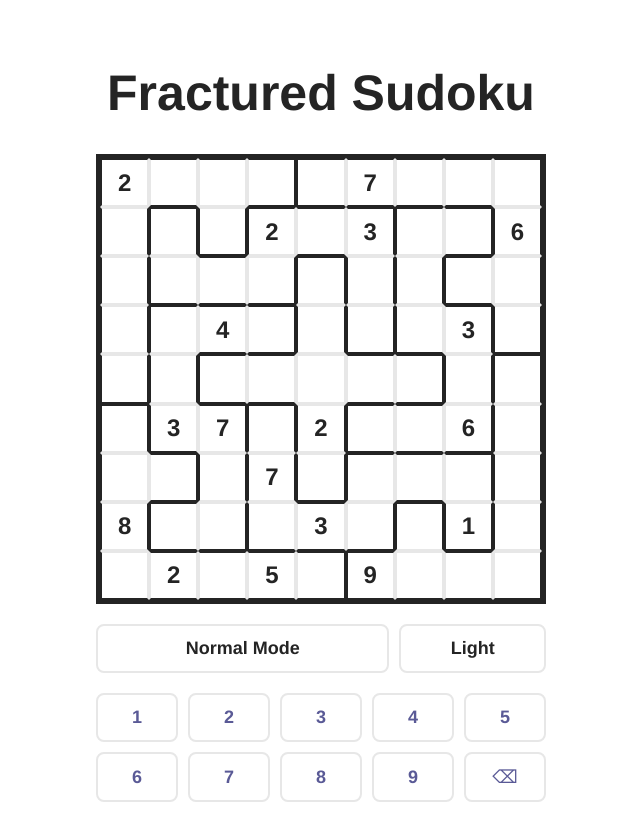
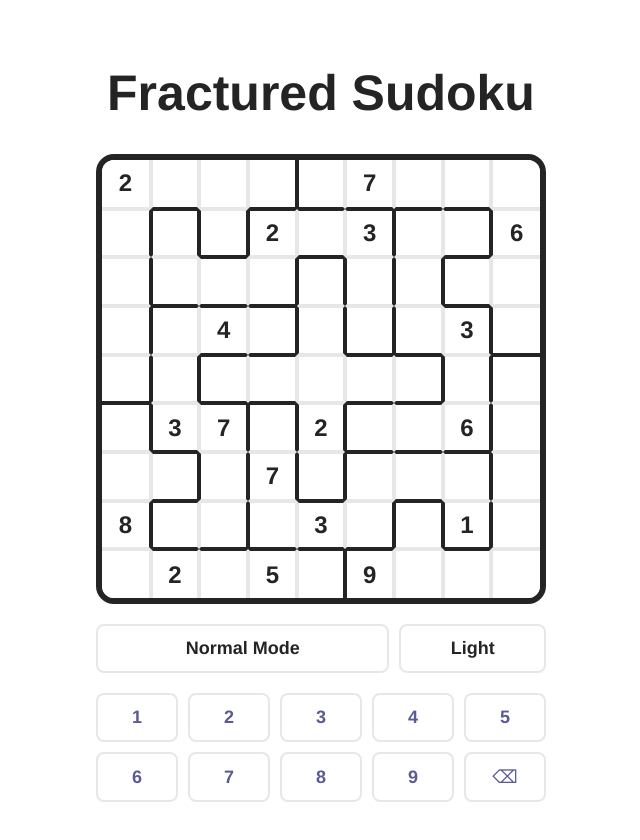
Before and after one commit to loocookie/sudokusudoku, a React (Vite) app: page / in a window 1280 px wide. Shown: the top 840 px of the page, without its empty margins (319-959 px from the left). Built offline with nearby package versions, Linux system fonts and the light colour scheme.

Commit message:
minor fix

```diff
--- a/src/App.jsx
+++ b/src/App.jsx
@@ -29,7 +29,7 @@ function App() {
 
   const [hoveredCell, setHoveredCell] = useState({row: null, col: null, part: null});
   const [clickedCell, setClickedCell] = useState({row: null, col: null, part: null})
-  const outlineBorder = theme === "dark" ? "min(0.71vmin, 4px) solid rgb(219, 219, 219)" : "min(0.71vmin, 4px) solid rgb(36, 36, 36)"
+  const outlineBorder = theme === "dark" ? "min(1.07vmin, 6px) solid rgb(219, 219, 219)" : "min(1.07vmin, 6px) solid rgb(36, 36, 36)"
   const thickBorder = theme === "dark" ? "min(0.36vmin, 2px) solid rgb(219, 219, 219)" : "min(0.36vmin, 2px) solid rgb(36, 36, 36)"
   const thinBorder = theme === "dark" ? "min(0.36vmin, 2px) solid rgb(60, 60, 60)" : "min(0.36vmin, 2px) solid rgb(231, 231, 231)"
   const relatedBackground = theme === "dark" ? "rgb(84, 84, 84)" : "rgb(207, 207, 207)"
@@ -121,7 +121,7 @@ function App() {
     <>
       <h1 style={{color: problemFontColor}}>Fractured Sudoku</h1>
       <div className="game_container" style={{width: "min(80vmin, 450px)", maxWidth: "100%", maxHeight: "100%", display: "grid"}}>
-        <div className="grid_container" style={{aspectRatio: 1 / 1, display: "grid", gridTemplateRows: "repeat(9, 1fr)", border: outlineBorder, transition: "0.25s"}}>
+        <div className="grid_container" style={{aspectRatio: 1 / 1, display: "grid", gridTemplateRows: "repeat(9, 1fr)", border: outlineBorder, transition: "0.25s", borderRadius: "min(3.2vmin, 18px)", overflow: "hidden"}}>
           {partition.map((row, rowIndex) => (
             <div key={rowIndex} className="grid_row" style={{display: "grid", gridTemplateColumns: "repeat(9, 1fr)"}}>
               {row.map((_, columnIndex) => (
@@ -140,10 +140,10 @@ function App() {
                     boxSizing: "border-box",
                     color: problem[rowIndex][columnIndex] === 0 ? playerFontColor : problemFontColor,
                     backgroundColor: (clickedCell?.row === rowIndex && clickedCell.col === columnIndex) ? highlightBackground : ((hoveredCell?.row === rowIndex || hoveredCell?.col === columnIndex || hoveredCell?.part === partition[rowIndex][columnIndex]) ? relatedBackground : defaultBackground),
-                    borderLeft: (columnIndex === 0 || partition[rowIndex][columnIndex] !== partition[rowIndex][columnIndex - 1]) ? thickBorder : thinBorder,
-                    borderRight: (columnIndex === 8 || partition[rowIndex][columnIndex] !== partition[rowIndex][columnIndex + 1]) ? thickBorder : thinBorder,
-                    borderTop: (rowIndex === 0 || partition[rowIndex][columnIndex] !== partition[rowIndex - 1][columnIndex]) ? thickBorder : thinBorder,
-                    borderBottom: (rowIndex === 8 || partition[rowIndex][columnIndex] !== partition[rowIndex + 1][columnIndex]) ? thickBorder : thinBorder,
+                    borderLeft: columnIndex === 0 ? "none" : (partition[rowIndex][columnIndex] !== partition[rowIndex][columnIndex - 1]) ? thickBorder : thinBorder,
+                    borderRight: columnIndex === 8 ? "none" : (partition[rowIndex][columnIndex] !== partition[rowIndex][columnIndex + 1]) ? thickBorder : thinBorder,
+                    borderTop: rowIndex === 0 ? "none" : (partition[rowIndex][columnIndex] !== partition[rowIndex - 1][columnIndex]) ? thickBorder : thinBorder,
+                    borderBottom: rowIndex === 8 ? "none" : (partition[rowIndex][columnIndex] !== partition[rowIndex + 1][columnIndex]) ? thickBorder : thinBorder,
                     transition: "0.25s",
                     position: "relative"}}>
                   {values[rowIndex][columnIndex].map((value, index) => (
@@ -177,10 +177,10 @@ function App() {
                       justifyContent: "center",
                       boxSizing: "border-box",
                       backgroundColor: (clickedCell?.row === rowIndex && clickedCell.col === columnIndex) ? highlightBackground : ((hoveredCell?.row === rowIndex || hoveredCell?.col === columnIndex || hoveredCell?.part === partition[rowIndex][columnIndex]) ? relatedBackground : defaultBackground),
-                      borderLeft: (columnIndex === 0 || partition[rowIndex][columnIndex] !== partition[rowIndex][columnIndex - 1]) ? thickBorder : thinBorder,
-                      borderRight: (columnIndex === 8 || partition[rowIndex][columnIndex] !== partition[rowIndex][columnIndex + 1]) ? thickBorder : thinBorder,
-                      borderTop: (rowIndex === 0 || partition[rowIndex][columnIndex] !== partition[rowIndex - 1][columnIndex]) ? thickBorder : thinBorder,
-                      borderBottom: (rowIndex === 8 || partition[rowIndex][columnIndex] !== partition[rowIndex + 1][columnIndex]) ? thickBorder : thinBorder,
+                      borderLeft: columnIndex === 0 ? "none" : (partition[rowIndex][columnIndex] !== partition[rowIndex][columnIndex - 1]) ? thickBorder : thinBorder,
+                      borderRight: columnIndex === 8 ? "none" : (partition[rowIndex][columnIndex] !== partition[rowIndex][columnIndex + 1]) ? thickBorder : thinBorder,
+                      borderTop: rowIndex === 0 ? "none" : (partition[rowIndex][columnIndex] !== partition[rowIndex - 1][columnIndex]) ? thickBorder : thinBorder,
+                      borderBottom: rowIndex === 8 ? "none" : (partition[rowIndex][columnIndex] !== partition[rowIndex + 1][columnIndex]) ? thickBorder : thinBorder,
                       fontSize: "min(4.27vmin, 24px)",
                       fontWeight: "bold",
                       color: problem[rowIndex][columnIndex] === 0 ? playerFontColor : problemFontColor,
```
